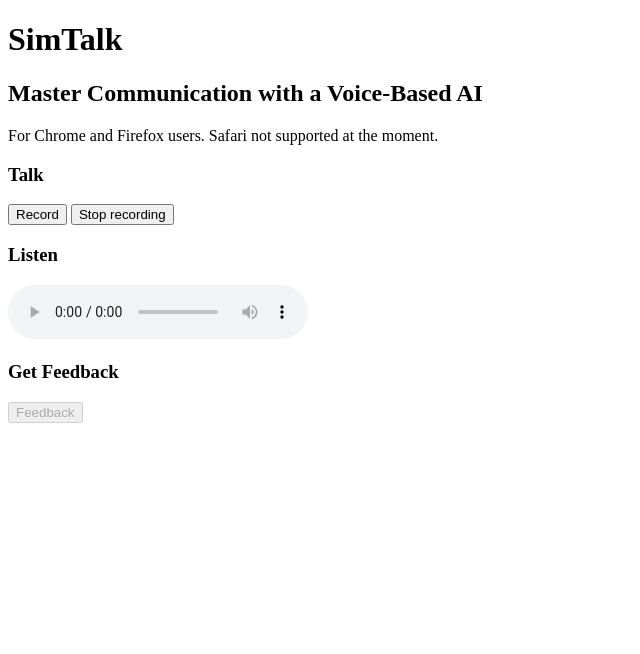
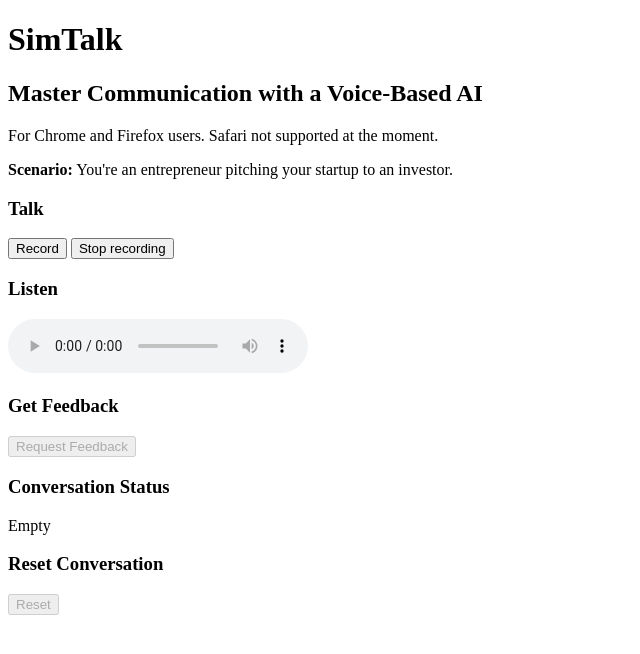
Before and after one commit to decodingchris/Claris, a Flask app: page / in a window 1280 px wide. Shown: the top 654 px of the page, without its empty margins (0-640 px from the left). Run offline with Flask 3, Linux system fonts and the light colour scheme.

Commit message:
download feedback, reset convo

```diff
--- a/app.py
+++ b/app.py
@@ -129,10 +129,11 @@
 def feedback():
     convo_array = request.form["conversation"]
     response = []
-    try:
-        response = generate_ai_feedback(
-            f"Give feedback on the following: {convo_array}"
-        )
-    except Exception as e:
-        print("Error: ", e)
+    if convo_array:
+        try:
+            response = generate_ai_feedback(
+                f"Give feedback on the following: {convo_array}"
+            )
+        except Exception as e:
+            print("Error: ", e)
     return response
--- a/templates/index.html
+++ b/templates/index.html
@@ -9,25 +9,45 @@
   <h1>SimTalk</h1>
   <h2>Master Communication with a Voice-Based AI</h2>
   <p>For Chrome and Firefox users. Safari not supported at the moment.</p>
+  <p><b>Scenario:</b> You're an entrepreneur pitching your startup to an investor.</p>
   <h3>Talk</h3>
   <button id="record" onclick="record()">Record</button>
   <button id="stop">Stop recording</button>
   <h3>Listen</h3>
+  <p id="loader"></p>
   <audio id="aiResponse" controls>
     <source src="" type="audio/mpeg">
     Your browser does not support the audio element.
   </audio>
   <h3>Get Feedback</h3>
-  <button id="feedback" onclick="feedback()">Feedback</button>
+  <button id="feedback" onclick="feedback()">Request Feedback</button>
+  <a id="feedbackLink"></a>
+  <h3>Conversation Status</h3>
+  <p id="convoStatus"></p>
+  <h3>Reset Conversation</h3>
+  <button id="reset" onclick="reset()">Reset</button>
   <script>
     let conversation = JSON.parse(localStorage.getItem("conversation")) || [];
     const feedbackButton = document.getElementById('feedback');
+    const resetButton = document.getElementById('reset');
     const audio = document.getElementById("aiResponse");
+    const convoStatusEl = document.getElementById('convoStatus');
+    const loaderEl = document.getElementById('loader');
+    const feedbackAnchor = document.getElementById('feedbackLink');
 
     if (conversation.length === 0) {
       feedbackButton.disabled = true;
+      resetButton.disabled = true;
+      convoStatusEl.innerText = "Empty"
     } else {
+      convoStatusEl.innerText = "Not Empty"
+    }
 
+    function reset() {
+      localStorage.clear()
+      convoStatusEl.innerText = "Empty"
+      feedbackButton.disabled = true;
+      resetButton.disabled = true;
     }
 
     async function record() {
@@ -44,7 +64,9 @@
         }
 
         mediaRecorder.onstop = async (e) => {
+          recordButton.disabled = false
           let data = [];
+          loaderEl.innerText = "Getting response..."
 
           // transcribe
           const blob = new Blob(chunks, { type: 'audio/webm;codecs=opus' });
@@ -57,11 +79,12 @@
             });
             if (response.ok) {
               data = await response.json();
-              console.log(data)
               conversation.push(data[0])
               conversation.push(data[1])
               localStorage.setItem("conversation", JSON.stringify(conversation));
               feedbackButton.disabled = false;
+              resetButton.disabled = false;
+              convoStatusEl.innerText = "Not Empty"
             } else {
               console.log("Error: transcribe response not ok")
             }
@@ -90,7 +113,7 @@
               console.log("Error: synthesize - ", error)
             }
           }
-          recordButton.disabled = false
+          loaderEl.innerText = ""
         }
 
         stopButton.addEventListener('click', function () {
@@ -102,11 +125,12 @@
         recordButton.disabled = true
         audio.pause()
       } catch (err) {
-        console.log(err)
+        console.log("Error: record - ", err)
       }
     }
     async function feedback() {
-      // audio.pause()
+      if (conversation.length !== 0) {
+        loaderEl.innerText = "Getting feedback..."
         const feedbackFormData = new FormData();
         feedbackFormData.append('conversation', JSON.stringify(conversation))
         try {
@@ -115,9 +139,15 @@
             body: feedbackFormData
           });
           if (feedback_response.ok) {
-          const feedback_x = await feedback_response.text()
+            const feedback_data = await feedback_response.text()
+
+            const feedbackBlob = new Blob([feedback_data], { type: 'text/plain' });
+            feedbackAnchor.href = URL.createObjectURL(feedbackBlob);
+            feedbackAnchor.innerText = "Download Feedback"
+            feedbackAnchor.download = "feedback.txt";
+
             const textFormData = new FormData();
-          textFormData.append('ai_response', feedback_x);
+            textFormData.append('ai_response', feedback_data);
             try {
               const speech_response = await fetch('/synthesize', {
                 method: 'POST',
@@ -140,6 +170,8 @@
         } catch (error) {
           console.log("Error: feedback - ", error)
         }
+        loaderEl.innerText = ""
+      }
     }
   </script>
 </body>
```
Lines whose indentation alone changed are shown as unchanged.
